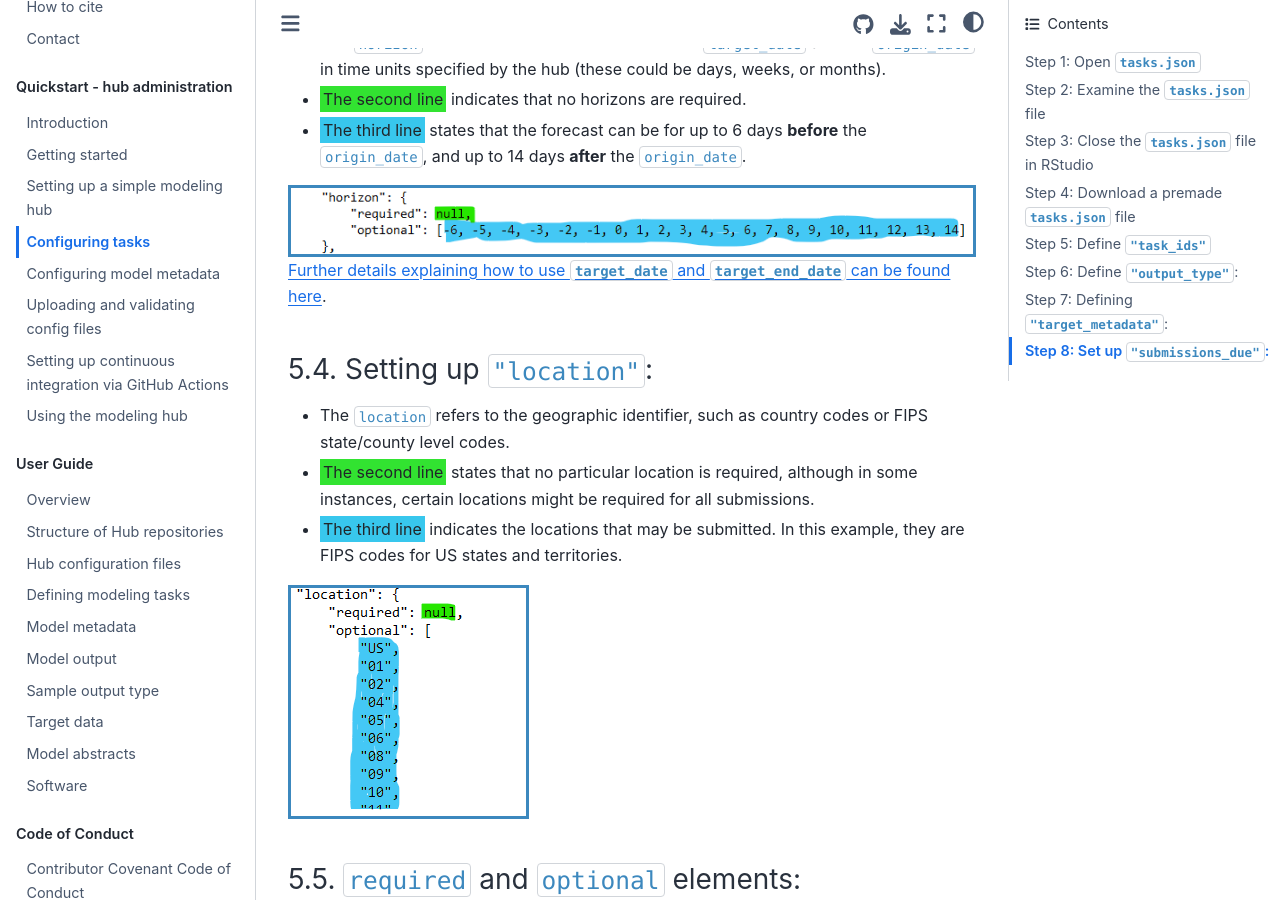
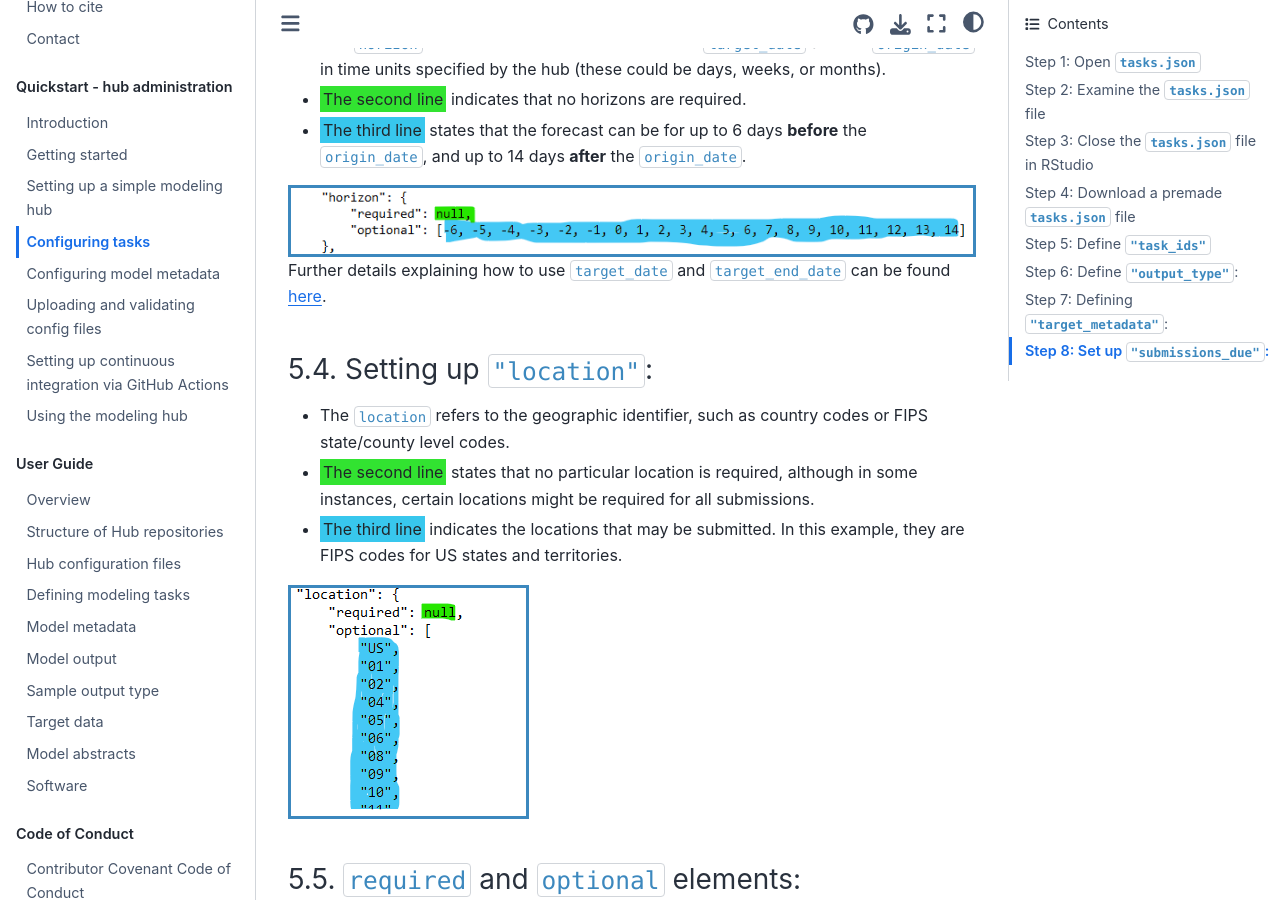
Before and after one commit to hubverse-org/hubDocs, a Sphinx documentation site: the page built from docs/source/quickstart-hub-admin/tasks-config.md, in a window 1280 px wide and 900 px high, scrolled down 4148 px. Built offline with Sphinx 7.4.7 and the Sphinx Book theme 1.1.4, drawn with Linux system fonts in a browser that asks for light colours; part of the change alters nothing that is shown.

````diff
--- a/docs/source/quickstart-hub-admin/tasks-config.md
+++ b/docs/source/quickstart-hub-admin/tasks-config.md
@@ -88,7 +88,7 @@ Now, read below for details on some of the lines of code in this file:
 :class: bordered
 ```
 
-[Further details explaining how to use `target_date` and `target_end_date` can be found here](https://raw.githubusercontent.com/Infectious-Disease-Modeling-Hubs/schemas/main/v2.0.1/tasks-schema.json#L400).
+Further details explaining how to use `target_date` and `target_end_date` can be found [here](#defining-target-metadata).
 
 (setting-up-location)=
 ### 5.4. Setting up `"location"`:
@@ -205,6 +205,7 @@ As seen previously, each `task_ids` has a `required` and an `optional` property,
 :width: 300px
 ```
 
+(defining-target-metadata)=
 ## Step 7: Defining `"target_metadata"`:
 - `"target_metadata"` defines the characteristics of each unique `target`.
 - <mark style="background-color: #FFE331">To begin with, `"target_id"` is</mark> a short description that uniquely identifies the target.
````
